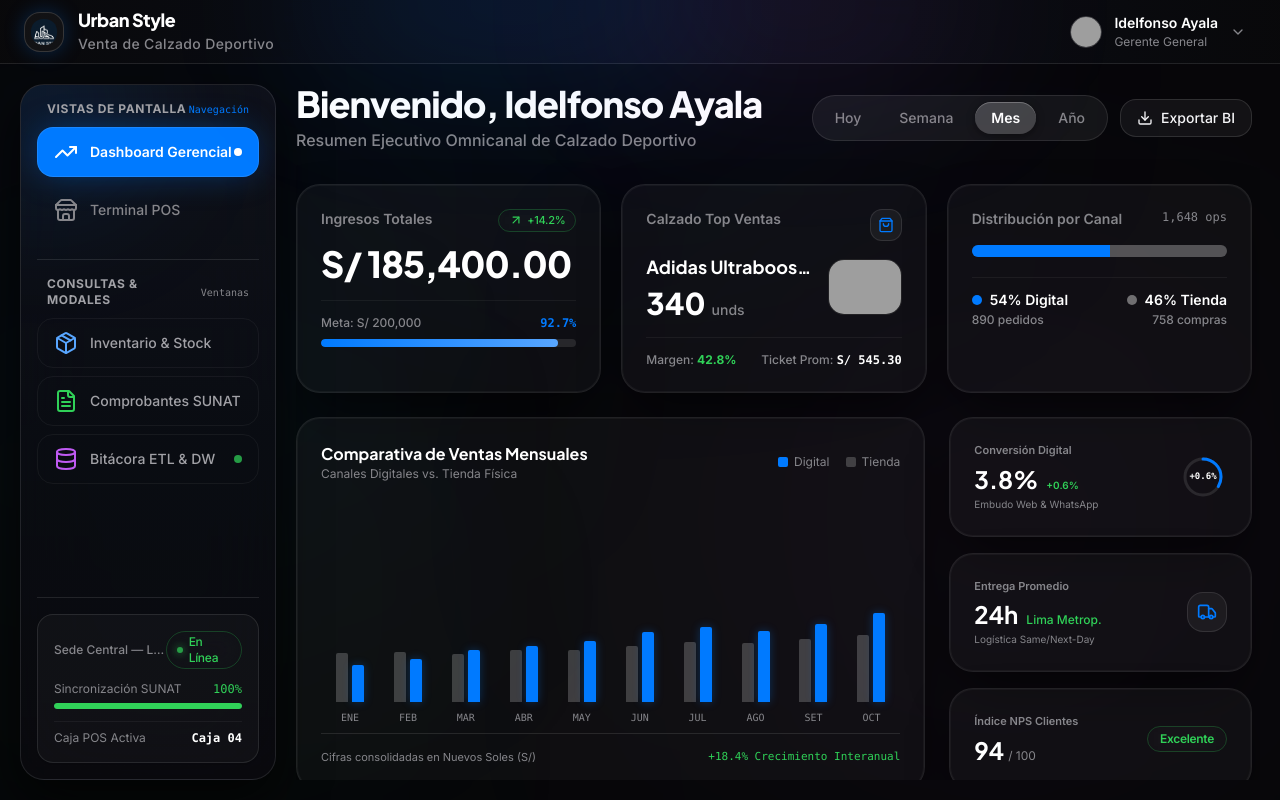
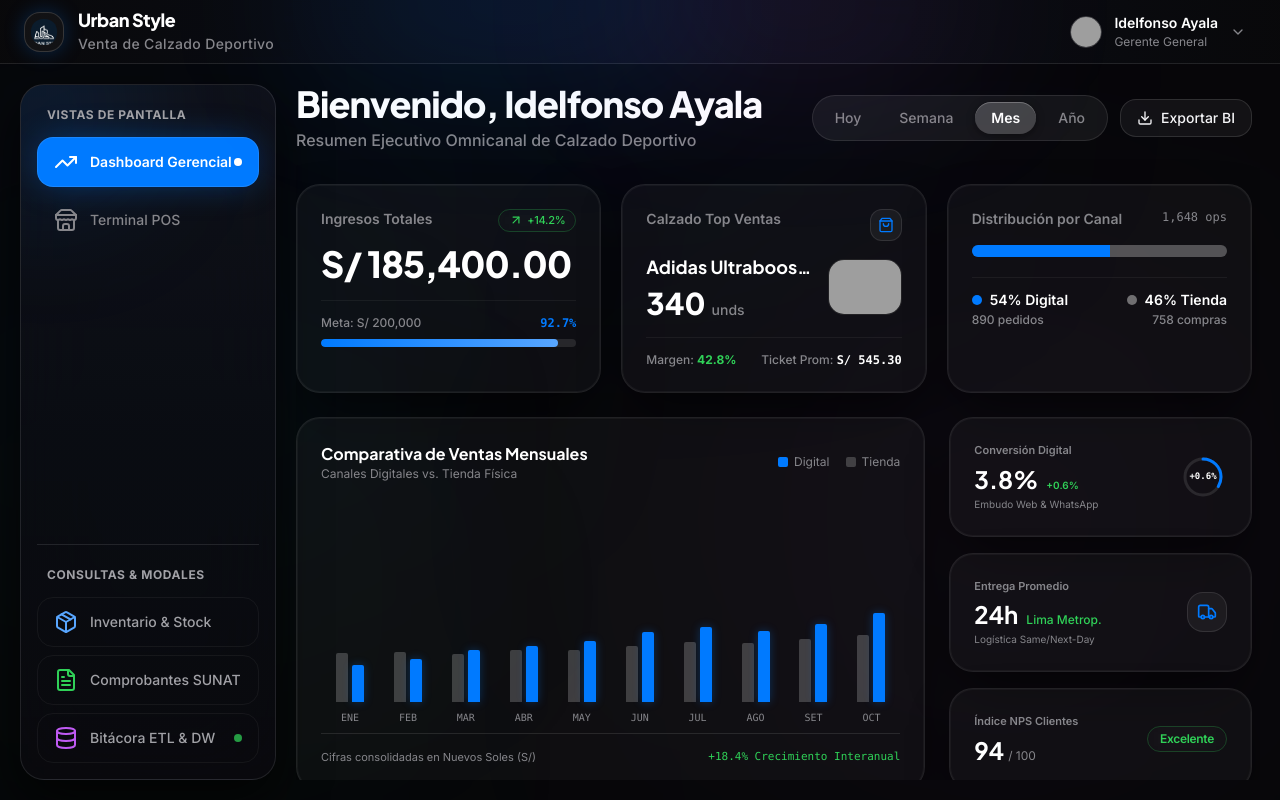
Before and after one commit to jeffryjara/urbanstyle, an Astro site: page / in a window 1280 px wide. Built offline with nearby package versions, Linux system fonts and the light colour scheme; Astro itself is replaced by a stand-in of ours; grey boxes are pictures that could not be loaded.

Commit message:
refactor(sidebar): remove bottom status card, anchor consultations to bottom, and remove category badges

```diff
--- a/src/components/layout/Sidebar.tsx
+++ b/src/components/layout/Sidebar.tsx
@@ -6,20 +6,18 @@ import {
   FileText,
   Database,
 } from 'lucide-react';
-import { Badge } from '../ui/Badge';
 import { StockModal } from '../ui/StockModal';
 import { ComprobantesModal } from '../ui/ComprobantesModal';
 import { EtlModal } from '../ui/EtlModal';
 import type { UserSession } from '../../types';
 
 interface SidebarProps {
-  user: UserSession;
+  user?: UserSession;
   currentView: 'dashboard' | 'pos';
   onViewChange: (view: 'dashboard' | 'pos') => void;
 }
 
 export const Sidebar: React.FC<SidebarProps> = ({
-  user,
   currentView,
   onViewChange,
 }) => {
@@ -34,16 +32,11 @@ export const Sidebar: React.FC<SidebarProps> = ({
         <div className="absolute -top-16 -left-16 w-44 h-44 bg-apple-blue/15 rounded-full blur-[70px] pointer-events-none" />
         <div className="absolute -bottom-16 -right-16 w-44 h-44 bg-[#30D158]/12 rounded-full blur-[80px] pointer-events-none" />
 
-        {/* Navigation Sections */}
-        <div className="space-y-6 relative z-10">
-          {/* SECTION 1: Vistas Principales (Navegación de Pantalla) */}
-          <div>
-            <div className="flex items-center justify-between px-2.5 mb-2.5">
+        {/* TOP: Section 1 - Vistas de Pantalla */}
+        <div className="relative z-10">
+          <div className="px-2.5 mb-3">
             <span className="text-xs font-bold text-[#A1A1A6] uppercase tracking-wider">
               Vistas de Pantalla
-              </span>
-              <span className="text-[10px] text-apple-blue font-mono font-medium">
-                Navegación
             </span>
           </div>
 
@@ -84,14 +77,11 @@ export const Sidebar: React.FC<SidebarProps> = ({
           </nav>
         </div>
 
-          {/* SECTION 2: Consultas & Modales (Claramente separado) */}
-          <div className="pt-4 border-t border-white/10">
-            <div className="flex items-center justify-between px-2.5 mb-2.5">
+        {/* BOTTOM: Section 2 - Consultas & Modales (Bajadas al fondo con separación limpia) */}
+        <div className="pt-4 border-t border-white/10 relative z-10">
+          <div className="px-2.5 mb-3">
             <span className="text-xs font-bold text-[#A1A1A6] uppercase tracking-wider">
               Consultas & Modales
-              </span>
-              <span className="text-[10px] text-[#86868B] font-mono">
-                Ventanas
             </span>
           </div>
 
@@ -128,32 +118,6 @@ export const Sidebar: React.FC<SidebarProps> = ({
             </button>
           </nav>
         </div>
-        </div>
-
-        {/* Bottom Status Block: Floating inside the sidebar */}
-        <div className="pt-4 border-t border-white/10 relative z-10">
-          <div className="p-4 rounded-2xl bg-white/[0.03] border border-white/10 space-y-3 shadow-sm">
-            <div className="flex items-center justify-between text-xs">
-              <span className="text-[#86868B] truncate max-w-[130px] font-medium">{user.location}</span>
-              <Badge variant="emerald" dot className="text-xs py-0.5 px-2.5">En Línea</Badge>
-            </div>
-
-            <div>
-              <div className="flex justify-between text-xs text-[#86868B] mb-1.5">
-                <span>Sincronización SUNAT</span>
-                <span className="text-[#30D158] font-mono font-medium">100%</span>
-              </div>
-              <div className="w-full h-1.5 bg-white/10 rounded-full overflow-hidden">
-                <div className="h-full bg-[#30D158] w-full rounded-full shadow-[0_0_8px_#30D158]" />
-              </div>
-            </div>
-
-            <div className="pt-2 flex justify-between items-center text-xs text-[#86868B] border-t border-white/5">
-              <span>Caja POS Activa</span>
-              <span className="font-mono text-white font-semibold">Caja 04</span>
-            </div>
-          </div>
-        </div>
       </aside>
 
       {/* Interactive Modals with Viewport Centering */}
```
Lines whose indentation alone changed are shown as unchanged.
